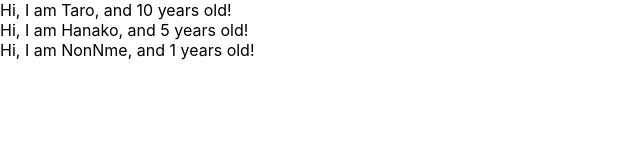
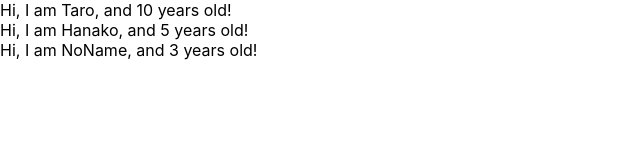
Before and after one commit to diwao/udemy-react-redux-crud-application, a React (Create React App) app: page / in a window 1280 px wide. Shown: the top 160 px of the page, without its empty margins (0-640 px from the left). Built offline with nearby package versions, Linux system fonts and the light colour scheme.

Commit message:
learn prop-types

```diff
--- a/src/App.js
+++ b/src/App.js
@@ -1,4 +1,5 @@
 import React from 'react';
+import PropTypes from 'prop-types';
 
 const App = () => {
   const profiles = [
@@ -11,7 +12,8 @@ const App = () => {
       age: 5,
     },
     {
-      name: 'NonNme',
+      name: 'NoName',
+      age: 3,
     },
   ];
   return (
@@ -31,8 +33,9 @@ const User = (props) => {
   );
 };
 
-User.defaultProps = {
-  age: 1,
+User.propTypes = {
+  name: PropTypes.string,
+  age: PropTypes.number.isRequired,
 };
 
 export default App;
```
